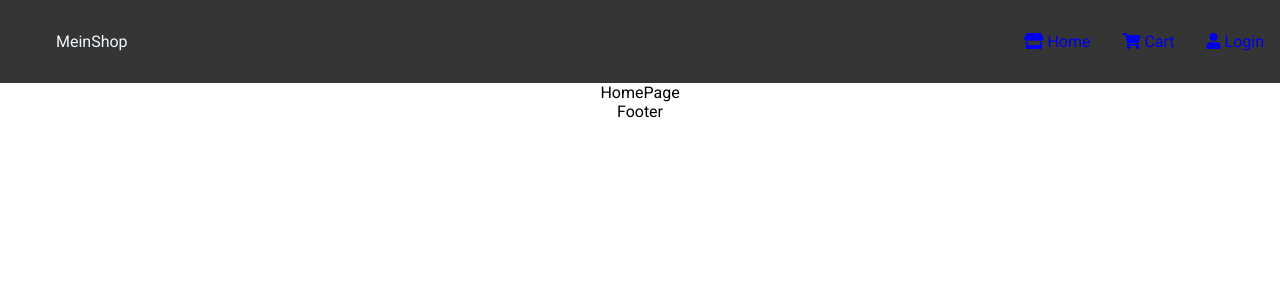
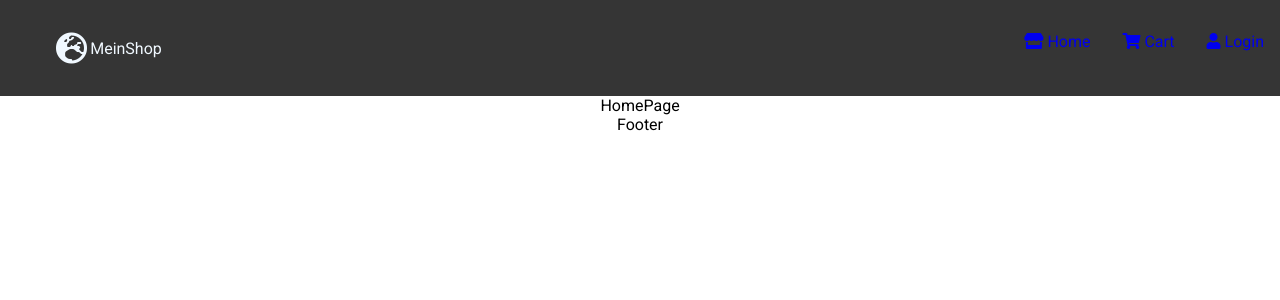
Before and after one commit to turkaytunc/meinshop-frontend, a React (Create React App) app: page / in a window 1280 px wide. Shown: the top 300 px of the page. Built offline with nearby package versions, Linux system fonts and the light colour scheme.

Commit message:
add: brand icon

```diff
--- a/src/components/Header/Header.jsx
+++ b/src/components/Header/Header.jsx
@@ -9,6 +9,13 @@ const Header = () => {
         <ul className="nav-brand">
           <li>
             <Link className="nav-brand-link" to="/">
+              <i
+                class="fas fa-globe-europe"
+                style={{
+                  fontSize: '2em',
+                  marginRight: '0.1em',
+                }}
+              ></i>
               MeinShop
             </Link>
           </li>
--- a/src/components/Header/header.scss
+++ b/src/components/Header/header.scss
@@ -12,6 +12,8 @@
 .nav-brand-link {
   text-decoration: none;
   color: aliceblue;
+  display: flex;
+  align-items: center;
 }
 
 .nav-ul {
```
